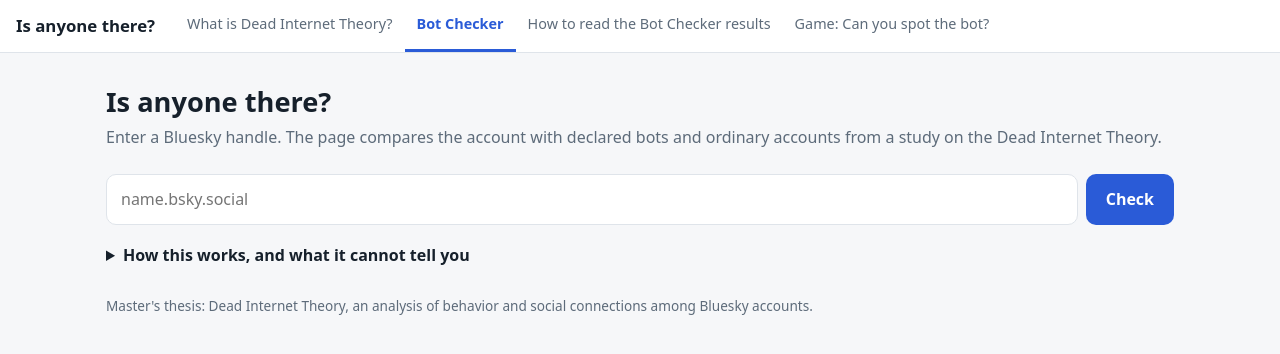
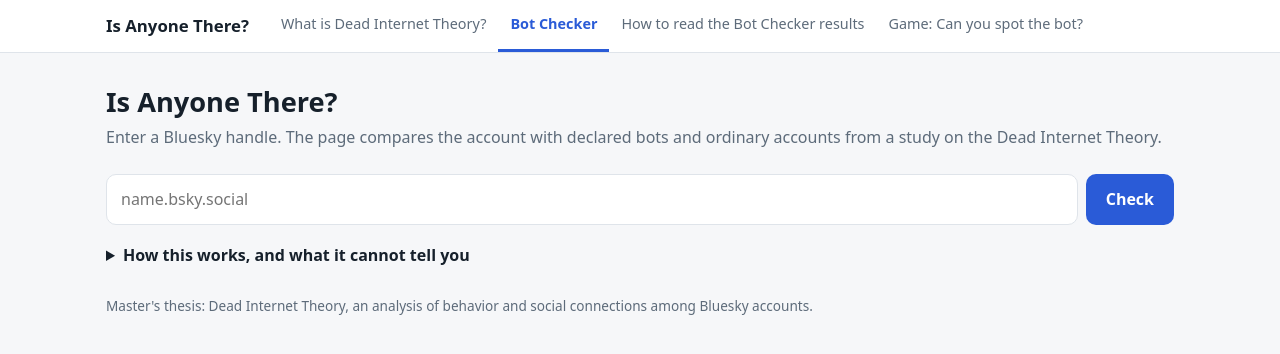
Before and after one commit to ralucq/dead-internet-bluesky, a plain HTML site: page app/checker.html in a window 1280 px wide. Drawn offline with Linux system fonts and the light colour scheme.

Commit message:
Center nav ribbon with max-width inner wrapper
Align nav content to the same 1100px column as the page body,
so the ribbon is centered on wide screens without overflowing
on narrow viewports.

Co-Authored-By: Claude Sonnet 4.6 <noreply@anthropic.com>

```diff
--- a/app/checker.html
+++ b/app/checker.html
@@ -3,10 +3,11 @@
 <head>
 <meta charset="utf-8">
 <meta name="viewport" content="width=device-width, initial-scale=1">
-<title>Bot Checker · Is anyone there?</title>
+<title>Bot Checker · Is Anyone There?</title>
 <meta name="description" content="Compares a Bluesky account with declared bots and ordinary accounts. Part of a master's thesis on the Dead Internet Theory.">
 <style>
-.sitenav{background:var(--card);border-bottom:1px solid var(--line);padding:0 16px;position:sticky;top:0;z-index:10;display:flex;align-items:center}
+.sitenav{background:var(--card);border-bottom:1px solid var(--line);position:sticky;top:0;z-index:10}
+.sitenav-inner{max-width:1100px;margin:0 auto;padding:0 16px;display:flex;align-items:center}
 .sitenav-brand{font-weight:700;color:var(--ink);text-decoration:none;padding:13px 20px 13px 0;white-space:nowrap;font-size:1.05rem}
 .sitenav-links{display:flex;flex-wrap:wrap}
 .sitenav-links a{color:var(--mute);text-decoration:none;padding:13px 12px;font-size:.9rem;border-bottom:3px solid transparent;white-space:nowrap}
@@ -72,16 +73,18 @@ a{color:var(--accent)}
 </head>
 <body>
 <nav class="sitenav">
-  <a class="sitenav-brand" href="index.html">Is anyone there?</a>
-  <div class="sitenav-links">
-    <a href="theory.html">What is Dead Internet Theory?</a>
-    <a href="checker.html" class="active">Bot Checker</a>
-    <a href="guide.html">How to read the Bot Checker results</a>
-    <a href="game.html">Game: Can you spot the bot?</a>
+  <div class="sitenav-inner">
+    <a class="sitenav-brand" href="index.html">Is Anyone There?</a>
+    <div class="sitenav-links">
+      <a href="theory.html">What is Dead Internet Theory?</a>
+      <a href="checker.html" class="active">Bot Checker</a>
+      <a href="guide.html">How to read the Bot Checker results</a>
+      <a href="game.html">Game: Can you spot the bot?</a>
+    </div>
   </div>
 </nav>
 <main>
-  <h1>Is anyone there?</h1>
+  <h1>Is Anyone There?</h1>
   <p class="sub">Enter a Bluesky handle. The page compares the account with declared bots and ordinary accounts from a study on the Dead Internet Theory.</p>
   <form id="f">
     <input id="h" placeholder="name.bsky.social" autocomplete="off" spellcheck="false" aria-label="Bluesky handle">
```
Also changed, not shown: app/game.html (+11 -8 lines), app/guide.html (+11 -8 lines), app/index.html (+7 -4 lines), app/theory.html (+11 -8 lines).
